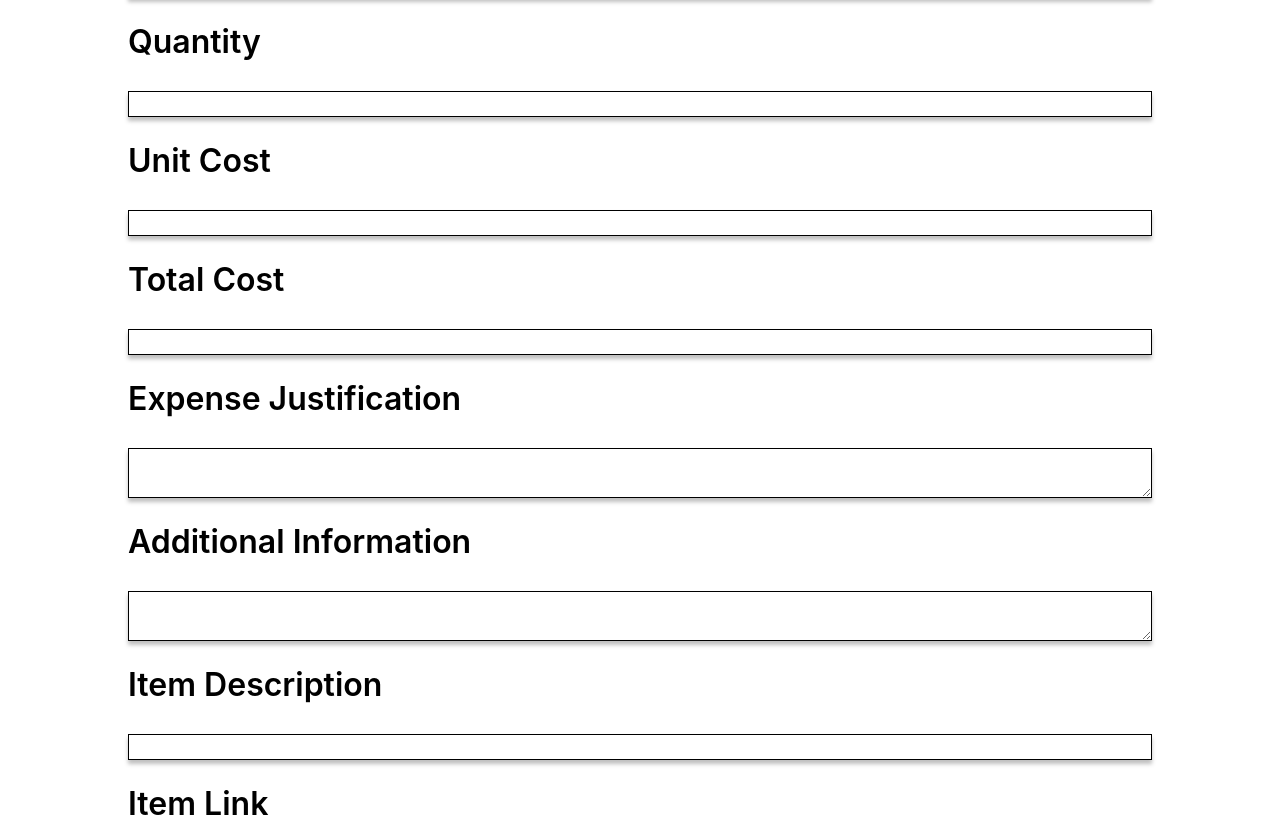
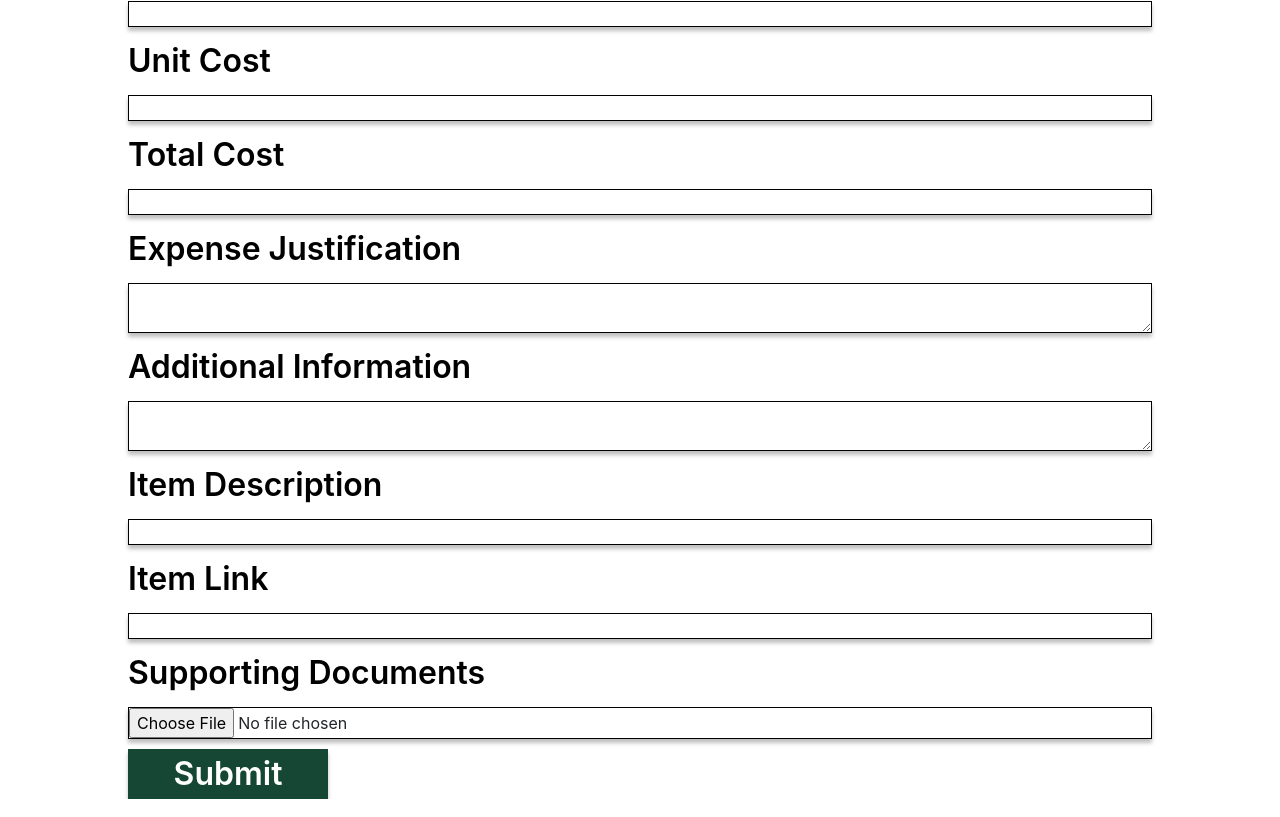
Before and after one commit to UTDallasEPICS/UTDesign-Procurement, a Next.js app in the folder procurement-manager/: page /orders/studentrequest in a window 1280 px wide. Shown: the part 524-1341 px from the top of the page. Built offline with nearby package versions, Linux system fonts and the light colour scheme.

Commit message:
additional changes to requestform

```diff
--- a/procurement-manager/styles/request.module.css
+++ b/procurement-manager/styles/request.module.css
@@ -43,7 +43,7 @@
 .form {
   display: flex;
   flex-direction: column;
-  gap: 20px;
+  gap: 10px;
   width: 80%;
   margin: 0 auto;
 }
@@ -65,7 +65,7 @@
   line-height: 48px;
   text-align: left;
   color: #000000;
-  margin-bottom: 5px;
+  margin-bottom: -15px;
 }
 
 .vendorField,
@@ -83,4 +83,17 @@
   background: #FFFFFF;
   border: 1.5px solid #000000;
   box-shadow: 0px 4px 4px rgba(0, 0, 0, 0.25);
+  margin-top: 15px;
 }
+
+.submitButton {
+  background-color: #154734;
+  color: #FFFFFF;
+  font-size: 32px;
+  font-weight: 600;
+  width: 200px;
+  height: 50px;
+  border: none;
+  cursor: pointer;
+  box-shadow: 0px 4px 4px rgba(0, 0, 0, 0.25);
+}
```
